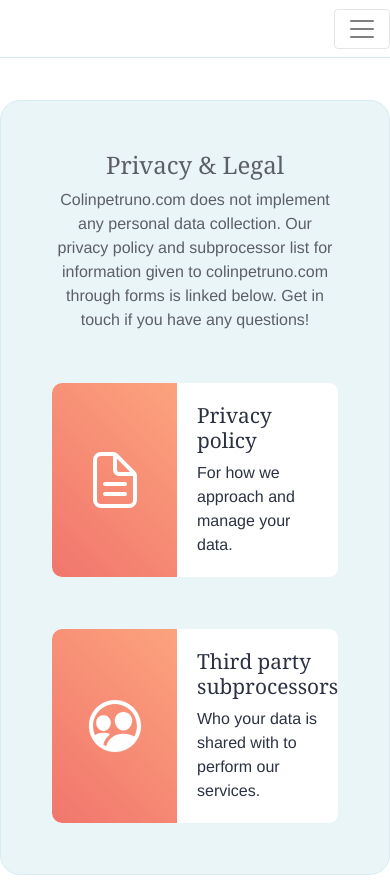
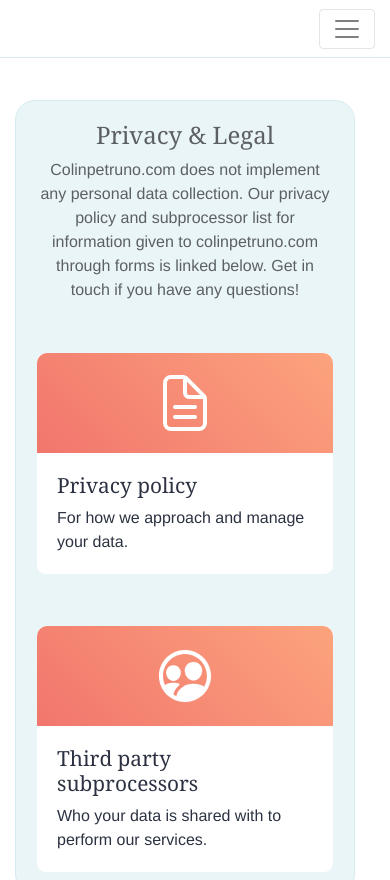
Before and after one commit to colinpetruno/colinpetruno.github.io, a plain HTML site: page privacy.html in a window 390 px wide. Shown: the top 880 px of the page. Drawn offline with nearby package versions, Linux system fonts and the light colour scheme; a web font is replaced by a local one.

Commit message:
Mobile style fixes

```diff
--- a/assets/sass/contact.scss
+++ b/assets/sass/contact.scss
@@ -18,6 +18,5 @@
 
   @media (max-width: 768px) {
     padding: 0 15px;
-
   }
 }
--- a/assets/sass/header.scss
+++ b/assets/sass/header.scss
@@ -22,6 +22,10 @@ header.header {
     .navbar-nav > a.nav-item {
       color: $gray-dark;
       margin-left: 30px;
+    }
+
+    .navbar-toggler {
+      margin-right: 15px;
     }
   }
 
--- a/assets/sass/privacy.scss
+++ b/assets/sass/privacy.scss
@@ -62,4 +62,23 @@ section.privacy {
       }
     }
   }
+
+  @media (max-width: 768px) {
+    > article {
+      margin-left: 15px;
+      margin-right: 15px;
+      padding: 20px;
+      max-width: calc(100% - 50px);
+    }
+
+    .document-link > a {
+      display: flex;
+      flex-direction: column;
+
+      aside {
+        border-bottom-left-radius: 0;
+        border-top-right-radius: 10px;
+      }
+    }
+  }
 }
--- a/assets/sass/styles.scss
+++ b/assets/sass/styles.scss
@@ -19,6 +19,7 @@ html, body {
   font-family: $paragraph-font-family;
   font-size: 12pt;
   min-height: 100%;
+  max-width: 100%;
 }
 
 h1,h2,h3 {
```
Also changed, not shown: privacy.html (+0 -13 lines), public/assets/styles.css, 1 other file.
